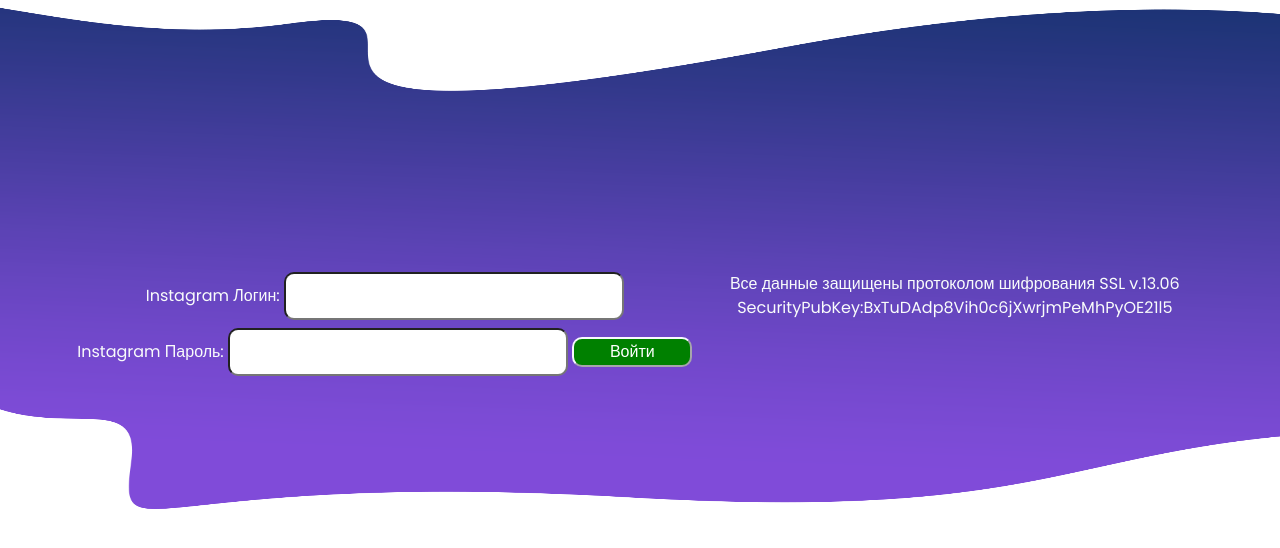
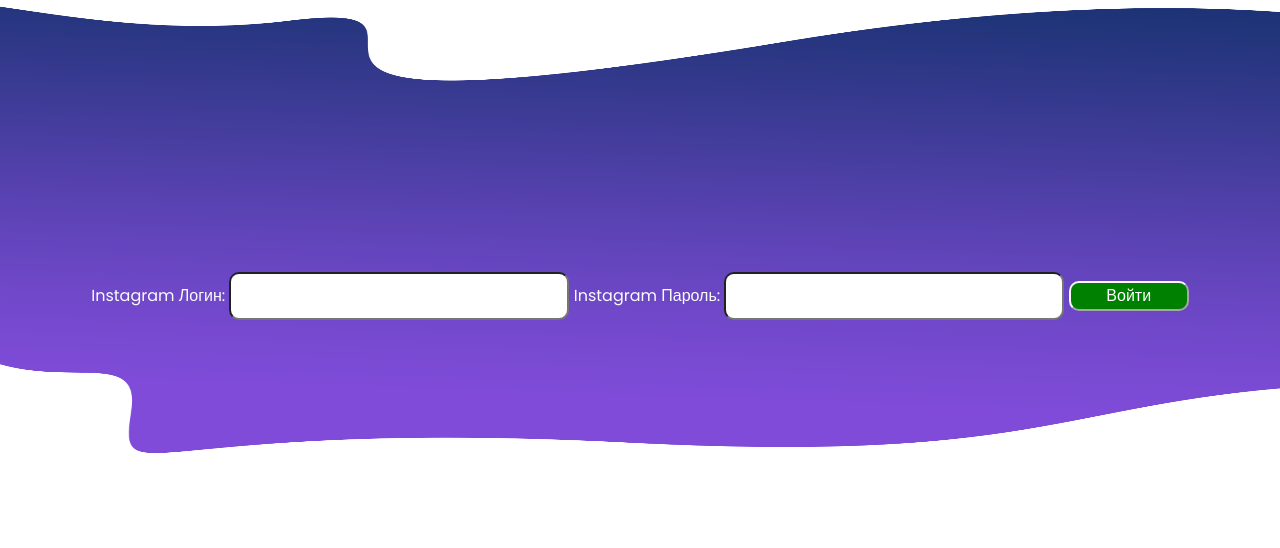
Before and after one commit to jinkssgit/nelify, a plain HTML site: page service.html in a window 1280 px wide. Shown: the part 96-644 px from the top of the page. Drawn offline with nearby package versions, Linux system fonts and the light colour scheme.

Commit message:
Rm p tag

```diff
--- a/service.html
+++ b/service.html
@@ -100,7 +100,6 @@
           </div>
 
         </form>
-        <p>Все данные защищены протоколом шифрования SSL v.13.06 SecurityPubKey:BxTuDAdp8Vih0c6jXwrjmPeMhPyOE21l5</p>
       </div>
 
   </section>
```
